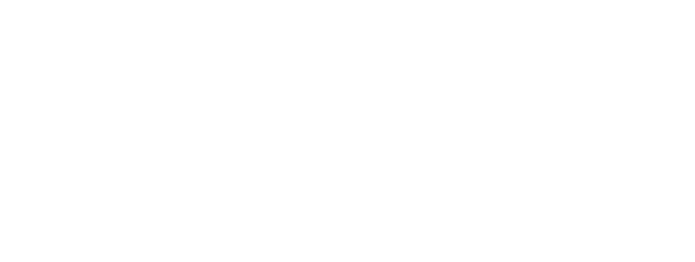
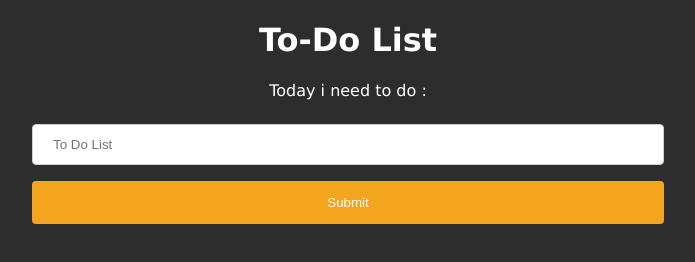
Before and after one commit to dts-kominfo-rea4b/challenge-dom-khoesoema, a website: page index.html in a window 1280 px wide. Shown: the whole page, without its empty margins (292-987 px from the left). Drawn offline with Linux system fonts and the light colour scheme.

Commit message:
edit todo index.html

```diff
--- a/index.html
+++ b/index.html
@@ -1,5 +1,44 @@
 <!DOCTYPE html>
 <html lang="en">
+  <style>
+    body {
+      background-color: rgb(45, 45, 45);
+      font-family: Verdana, Geneva, Tahoma, sans-serif;
+    }
+    h1, p {
+      text-align: center;
+      color:white;
+    }
+    li {
+      color:white;
+    }
+
+    input[type=text] {
+      width: 100%;
+      padding: 12px 20px;
+      margin: 8px 0;
+      display: inline-block;
+      border: 1px solid #ccc;
+      border-radius: 4px;
+      box-sizing: border-box;
+    }
+    #todo-submit{
+      width: 100%;
+      background-color: #f3a51e;
+      color: white;
+      padding: 14px 20px;
+      margin: 8px 0;
+      border: none;
+      border-radius: 4px;
+      cursor: pointer;
+    }
+
+    .form {
+      margin-left: 25%;
+      margin-right: 25%;
+      width: 50%;
+    }
+  </style>
   <head>
     <meta charset="UTF-8" />
     <meta http-equiv="X-UA-Compatible" content="IE=edge" />
@@ -9,27 +48,50 @@
   <body>
     <div id="app">
       <!-- TODO: Buatlah sebuah header dengan id todo-title -->
+      <h1 id="todo-title">To-Do List</h1>
       <!-- TODO: Buatlah sebuah subtitle dengan id todo-subtitle -->
-
+      <p id="todo-subtitle">Today i need to do : </p>
       <!-- Section: input -->
       <!-- TODO: Buatlah sebuah input bertipe text dengan id todo-input -->
-      <!-- TODO: Buatlah sebuah button dengan id todo-submit -->
+      <div class="form">
+        <input id="todo-input" type="text" placeholder="To Do List"/>
+        <!-- TODO: Buatlah sebuah button dengan id todo-submit -->
+        <button id="todo-submit" onClick ="fnClickHandler()">Submit</button>
+        <!-- Section output -->
+        <!-- TODO: Buatlah sebuah <ul> dengan id todo-output -->
+        <ul id="todo-output"></ul>
+      </div>
 
-      <!-- Section output -->
-      <!-- TODO: Buatlah sebuah <ul> dengan id todo-output -->
     </div>
 
     <!-- ! Untuk tantangan ini, script jangan diubah ke external js yah ! -->
     <script>
       // TODO: Deklarasi variable sesuai dengan kebutuhan di sini
-      let button;
-      let input;
-      let output;
+      //let button = document.querySelector("#todo-submit");
 
+      let output = document.querySelector("#todo-output");
+
+      //let langs = ["TypeScript", "JavaScript", "CSS"];
+      //
+      //let nodes = langs.map((item) => {
+      //  let li = document.createElement("li");
+      //  li.textContent = item;
+      //  return li;
+      //})
+
+      output.append( ...nodes);
       // TODO: Buatlah sebuah fungsi dengan nama fnClickHandler
       // Fungsi yang digunakan untuk menambahkan tulisan
       // Jangan ubah cara deklarasi fungsinya, cukup isi saja
-      function fnClickHandler(toDoItem) {}
+      function fnClickHandler() {
+        let input = document.getElementById("todo-input").value;
+
+        let li = document.createElement("li");
+        li.textContent = input;
+        output.appendChild(li);
+
+        document.getElementById("todo-input").value = "";
+      }
 
       // TODO: register event onclick / addEventListener untuk button
       // akan menjalankan fungsi fnClickHandler
```
